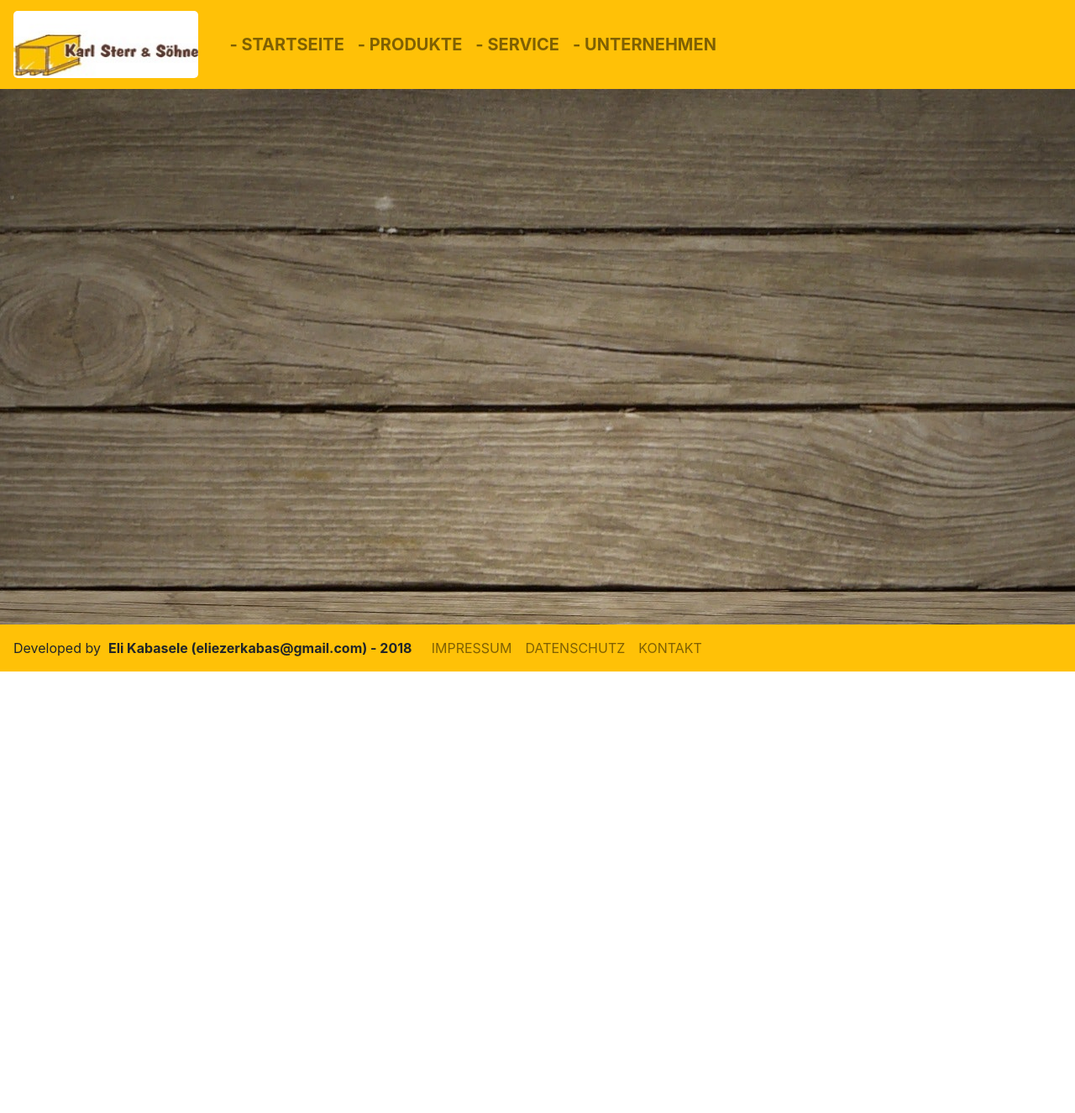
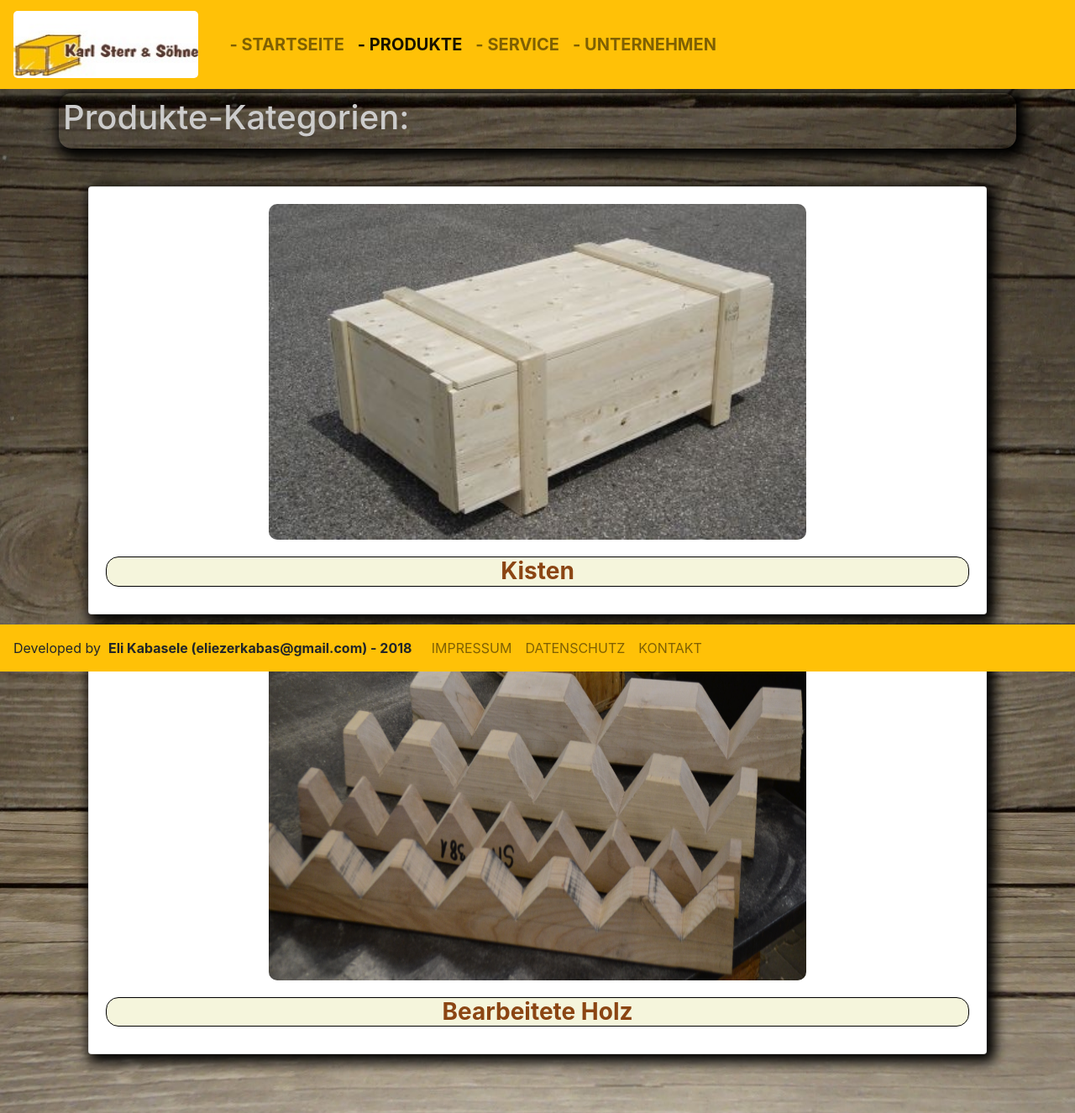
Before and after one commit to EliKabasele/kisten-sterr, an Angular app: page /Kategorie in a window 1280 px wide. Before the commit this address led to /. Shown: the whole page at 84% size. Before the commit the page ends 800 px from the top, so only its background shows below. Built offline with nearby package versions, Linux system fonts and the light colour scheme.

Commit message:
implements produkte-categories

```diff
--- a/src/app/components/header/header.component.html
+++ b/src/app/components/header/header.component.html
@@ -13,7 +13,7 @@
         <a class="nav-link" routerLink="/startseite" routerLinkActive="active"><b>- STARTSEITE</b><span class="sr-only">(current)</span></a>
       </li>
       <li class="nav-item">
-        <a class="nav-link" routerLink="/categories" routerLinkActive="active"><b>- PRODUKTE</b><span class="sr-only">(current)</span></a>
+        <a class="nav-link" routerLink="/Kategorie" routerLinkActive="active"><b>- PRODUKTE</b><span class="sr-only">(current)</span></a>
       </li>
       <li class="nav-item">
         <a class="nav-link" routerLink="/service" routerLinkActive="active"><b>- SERVICE</b><span class="sr-only">(current)</span></a>
--- a/src/app/components/produkt/categories/produkt-categories.component.html
+++ b/src/app/components/produkt/categories/produkt-categories.component.html
@@ -1,3 +1,27 @@
-<p>
-  produkt-categories works!
-</p>
+<div class="container" style="margin-top: 5px; box-shadow: 5px 5px 15px 7px #000000; border-radius: 15px; padding: 5px">
+  <h1 style="color: #cccccc">Produkte-Kategorien: </h1></div>
+<div class="container">
+  <div class="flex-container" style="margin-top:25px; padding: 5px">
+    <!--Kisten-->
+    <div class="card" style="width: auto; box-shadow: 5px 5px 15px 5px #000000; margin: 15px; padding-top: 20px">
+      <div style="margin-right: 20%; margin-left: 20%; ">
+        <img style="border-radius: 10px" class="card-img-top" src="../../../../assets/images/KistenImages/gutKiste.jpg" alt="Bild für Kiste" width="100" height="400">
+      </div>
+      <div class="card-body"  align="center">
+        <a href=""><h3 style=" color: saddlebrown; border: 1px solid black; border-radius: 15px; background-color: beige" class="card-title"><b>Kisten</b></h3></a>
+      </div>
+    </div>
+
+    <!--Bearbeites Holz-->
+    <div class="card" style="width: auto; box-shadow: 5px 5px 15px 5px #000000; margin: 15px; padding-top: 20px">
+      <div style="margin-right: 20%; margin-left: 20%">
+        <img style="border-radius: 10px" class="card-img-top" src="../../../../assets/images/KistenImages/Prisme.JPG" alt="Bild für Kiste" width="100" height="400">
+      </div>
+      <div class="card-body"  align="center">
+        <a href=""><h3 style=" color: saddlebrown; border: 1px solid black; border-radius: 15px; background-color: beige" class="card-title"><b>Bearbeitete Holz</b></h3></a>
+      </div>
+    </div>
+
+  </div>
+
+</div>
--- a/src/app/components/produkt/produkt-routing.module.ts
+++ b/src/app/components/produkt/produkt-routing.module.ts
@@ -1,7 +1,13 @@
 import { NgModule } from '@angular/core';
 import { Routes, RouterModule } from '@angular/router';
+import {ProduktCategoriesComponent} from './categories/produkt-categories.component';
 
-const routes: Routes = [];
+const routes: Routes = [
+  {
+    path: 'Kategorie',
+    component: ProduktCategoriesComponent
+  }
+];
 
 @NgModule({
   imports: [RouterModule.forChild(routes)],
--- a/src/app/components/startSeite/homepage/homepage.component.html
+++ b/src/app/components/startSeite/homepage/homepage.component.html
@@ -1,7 +1,7 @@
 
 <app-caroussel></app-caroussel>
 
-<div class="flex-container" style="margin-top:35px">
+<div class="flex-container" style="margin-top:35px; box-shadow: 5px 5px 15px 7px #000000; border-radius: 15px; padding: 5px">
   <app-section1></app-section1>
 
   <app-section2></app-section2>
```
Also changed, not shown: src/assets/images/KistenImages/Prisme.JPG (added).
